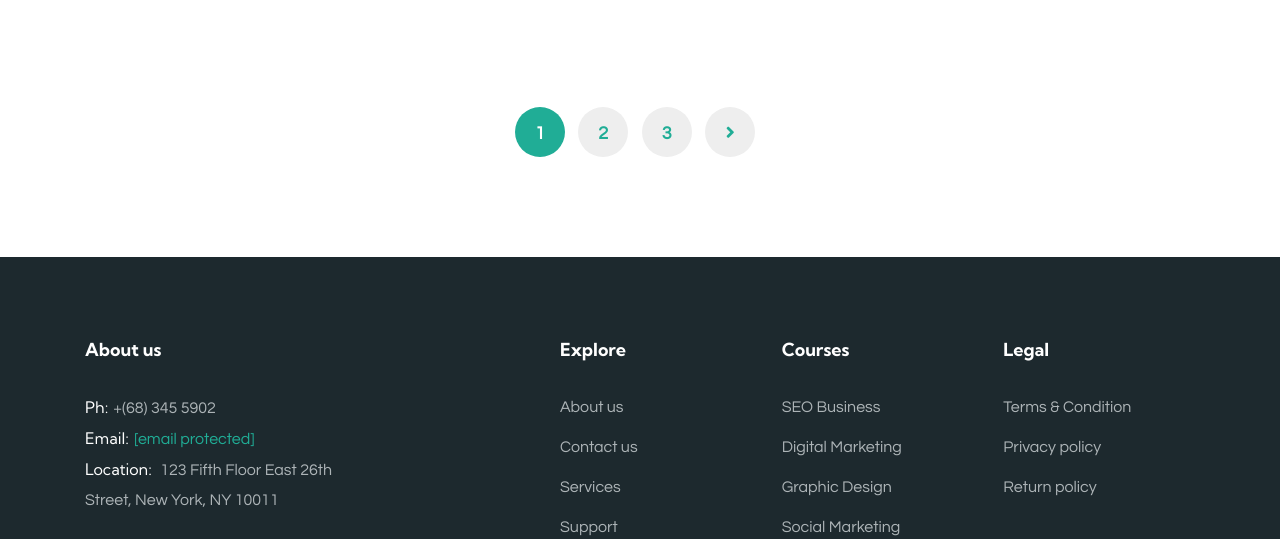
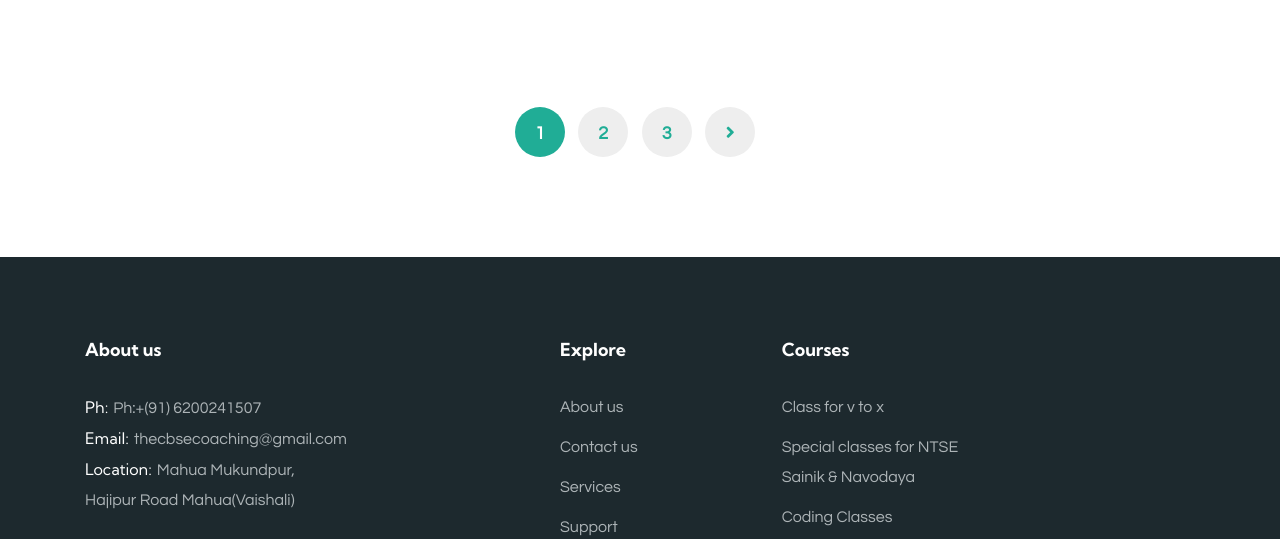
Before and after one commit to khabaitech/cbsecoaching.com, a plain HTML site: page courses.html in a window 1280 px wide. Shown: the part 1585-2124 px from the top of the page. Drawn offline with nearby package versions, Linux system fonts and the light colour scheme; some packages are replaced by stand-ins of ours.

Commit message:
Update courses.html

```diff
--- a/courses.html
+++ b/courses.html
@@ -349,10 +349,9 @@
 				<div class="widget footer-about mb-5 mb-lg-0">
 					<h5 class="widget-title text-gray">About us</h5>
 					<ul class="list-unstyled footer-info">
-						<li><span>Ph:</span>+(68) 345 5902</li>
-						<li><span>Email:</span><a href="/cdn-cgi/l/email-protection" class="__cf_email__" data-cfemail="f0999e969fb0899f8582949f9d91999ede939f9d">[email&#160;protected]</a></li>
-						<li><span>Location:</span> 123 Fifth Floor East 26th Street,
-							New York, NY 10011</li>
+						<li><span>Ph:</span>Ph:+(91) 6200241507</li>
+						<li><span>Email:</span>thecbsecoaching@gmail.com</li>
+						<li><span>Location:</span>Mahua Mukundpur, Hajipur Road Mahua(Vaishali)</li>
 					</ul>
 					<ul class="list-inline footer-socials">
 						<li class="list-inline-item">Follow us :</li>
@@ -383,15 +382,15 @@
 						<div class="footer-widget mb-5 mb-lg-0">
 							<h5 class="widget-title text-gray">Courses</h5>
 							<ul class="list-unstyled footer-links">
-								<li><a href="#">SEO Business</a></li>
-								<li><a href="#">Digital Marketing</a></li>
-								<li><a href="#">Graphic Design</a></li>
-								<li><a href="#">Social Marketing</a></li>
+								<li><a href="#">Class for v to x</a></li>
+								<li><a href="#">Special classes for NTSE Sainik & Navodaya</a></li>
+								<li><a href="#">Coding Classes</a></li>
+								<li><a href="#">English Spoken</a></li>
 							</ul>
 						</div>
 					</div>
 
-					<div class="col-lg-4 col-xl-4 col-sm-4 col-md-4">
+					<!--<div class="col-lg-4 col-xl-4 col-sm-4 col-md-4">
 						<div class="footer-widget mb-5 mb-lg-0">
 							<h5 class="widget-title text-gray">Legal</h5>
 							<ul class="list-unstyled footer-links">
@@ -400,7 +399,7 @@
 								<li><a href="#">Return policy</a></li>
 							</ul>
 						</div>
-					</div>
+					</div>-->
 				</div>
 			</div>
 		</div>
```
